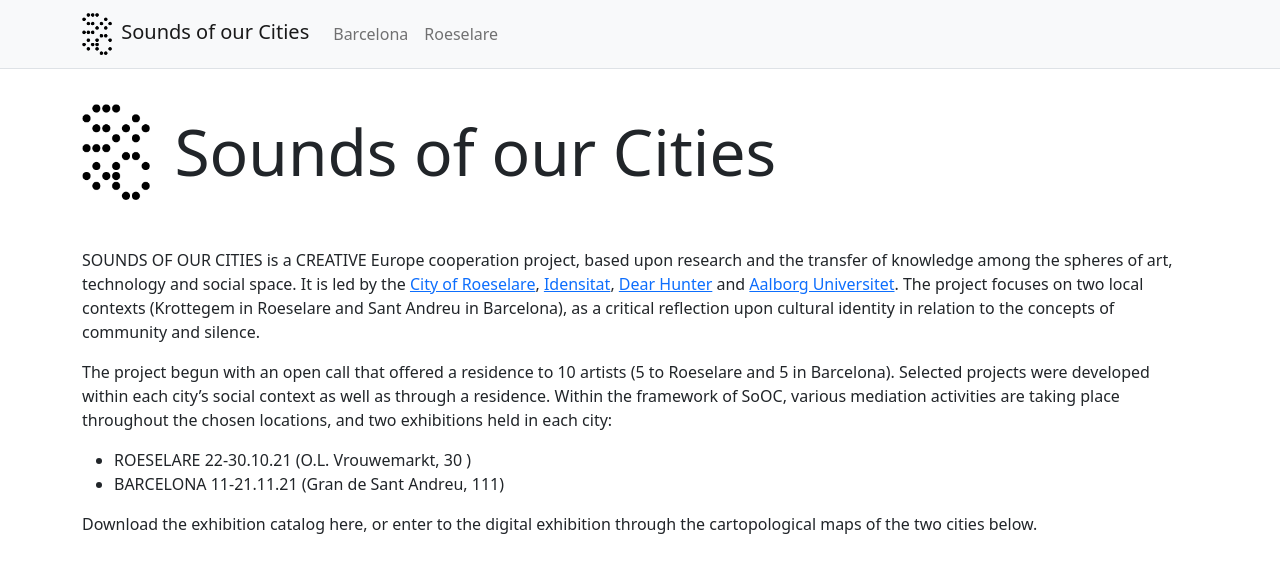
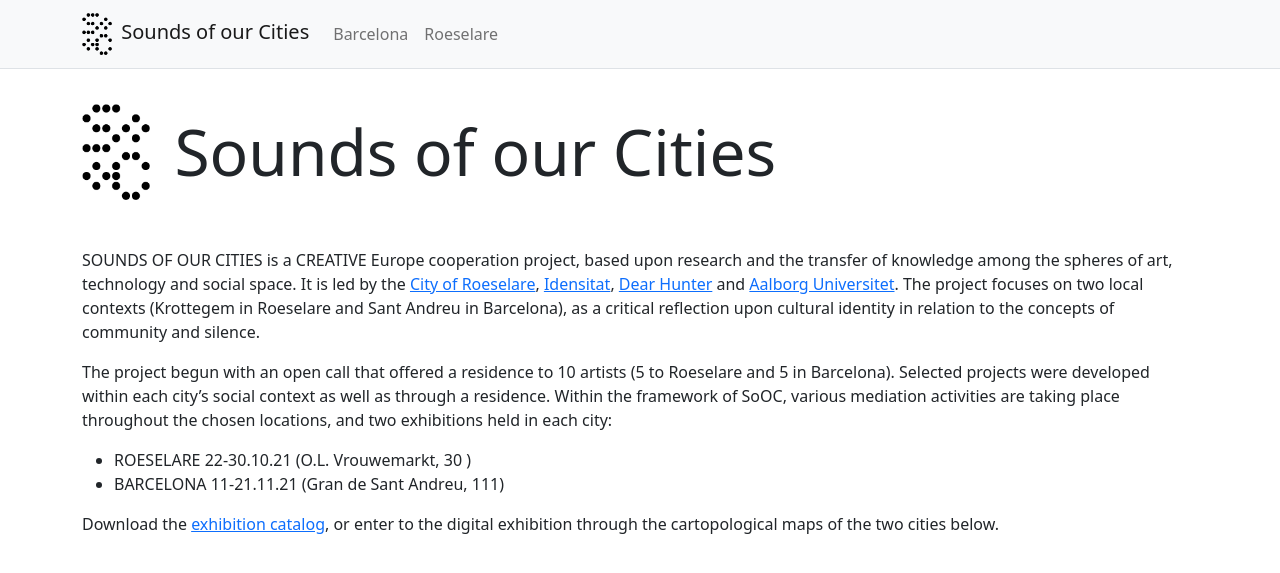
Before and after one commit to johngrz/SooCities.github.io, a Jekyll site: the page built from index.md, in a window 1280 px wide and 1037 px high, cut to the strip 0-597 px from the top of the window. Shown: the top 573 px of the strip. Built offline with Jekyll 4.4.1, drawn with Linux system fonts in a browser that asks for light colours.

Commit message:
Update index.md
Serve PDFA

```diff
--- a/index.md
+++ b/index.md
@@ -10,4 +10,4 @@
 - ROESELARE 22-30.10.21 (O.L. Vrouwemarkt, 30 )
 - BARCELONA 11-21.11.21 (Gran de Sant Andreu, 111)
 
-Download the exhibition catalog here, or enter to the digital exhibition through the carto­pological maps of the two cities below.
+Download the [exhibition catalog](/assets/RSL-booklet-PDFA.pdf), or enter to the digital exhibition through the cartopological maps of the two cities below.
```
